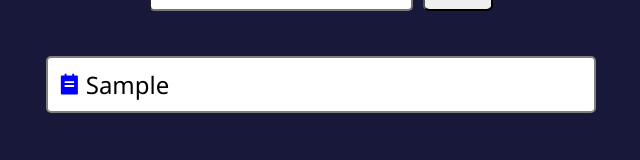
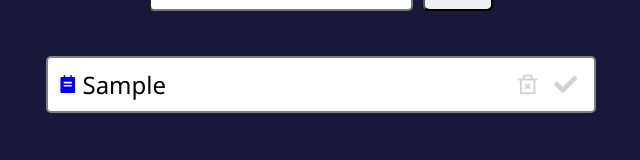
Before and after one commit to Svork7/todo-react18, a React (Create React App) app: page / in a window 1280 px wide. Both pictures are taken after typing "Sample" into the empty fields and a click on the button "Add". Shown: the part 134-294 px from the top of the page, without its empty margins (319-959 px from the left). Built offline with nearby package versions, Linux system fonts and the light colour scheme.

Commit message:
added buttons to items

```diff
--- a/src/components/Todos/Todo.js
+++ b/src/components/Todos/Todo.js
@@ -1,4 +1,5 @@
-import { RiTodoFill } from 'react-icons/ri'
+import { RiTodoFill, RiDeleteBin2Line } from 'react-icons/ri'
+import { FaCheck } from 'react-icons/fa'
 import styles from './Todo.module.css'
 console.log(styles)
 //работа с индексом массива
@@ -15,6 +16,8 @@ function Todo({ todo, deleteTodo }) {
     <div className={styles.todo} onDoubleClick={() => deleteTodo(todo.id)}>
       <RiTodoFill className={styles.icon} />
       <div className={styles.todoText}>{todo.text}</div>
+      <RiDeleteBin2Line className={styles.deleteIcon} />
+      <FaCheck className={styles.checkIcon} />
     </div>
   )
 }
--- a/src/components/Todos/Todo.module.css
+++ b/src/components/Todos/Todo.module.css
@@ -19,3 +19,38 @@
   color: blue;
   margin-right: 5px;
 }
+
+.completedTodo {
+  background-color: unset;
+  border-color: gray;
+  color: gray;
+}
+
+.todo.completedTodo .icon,
+.todo.completedTodo .checkIcon,
+.todo.completedTodo .deleteIcon {
+  color: gray;
+}
+
+.checkIcon,
+.deleteIcon {
+  cursor: pointer;
+  color: lightgrey;
+  padding: 0 7px;
+  font-size: 1.8rem;
+  transition: transform 0.3s;
+}
+
+.checkIcon:hover,
+.deleteIcon:hover {
+  cursor: pointer;
+  transform: scale(1.3);
+}
+
+.checkIcon:hover {
+  color: green;
+}
+
+.deleteIcon:hover {
+  color: red;
+}
--- a/src/components/Todos/TodoForm.module.css
+++ b/src/components/Todos/TodoForm.module.css
@@ -15,8 +15,10 @@
   width: 70px;
   border-radius: 10%;
   font-size: 1.5rem;
+  cursor: pointer;
+  transition: 0.3s;
 }
 
 .todoFormContainer button:hover {
-  background-color: #fff;
+  background-color: green;
 }
```
